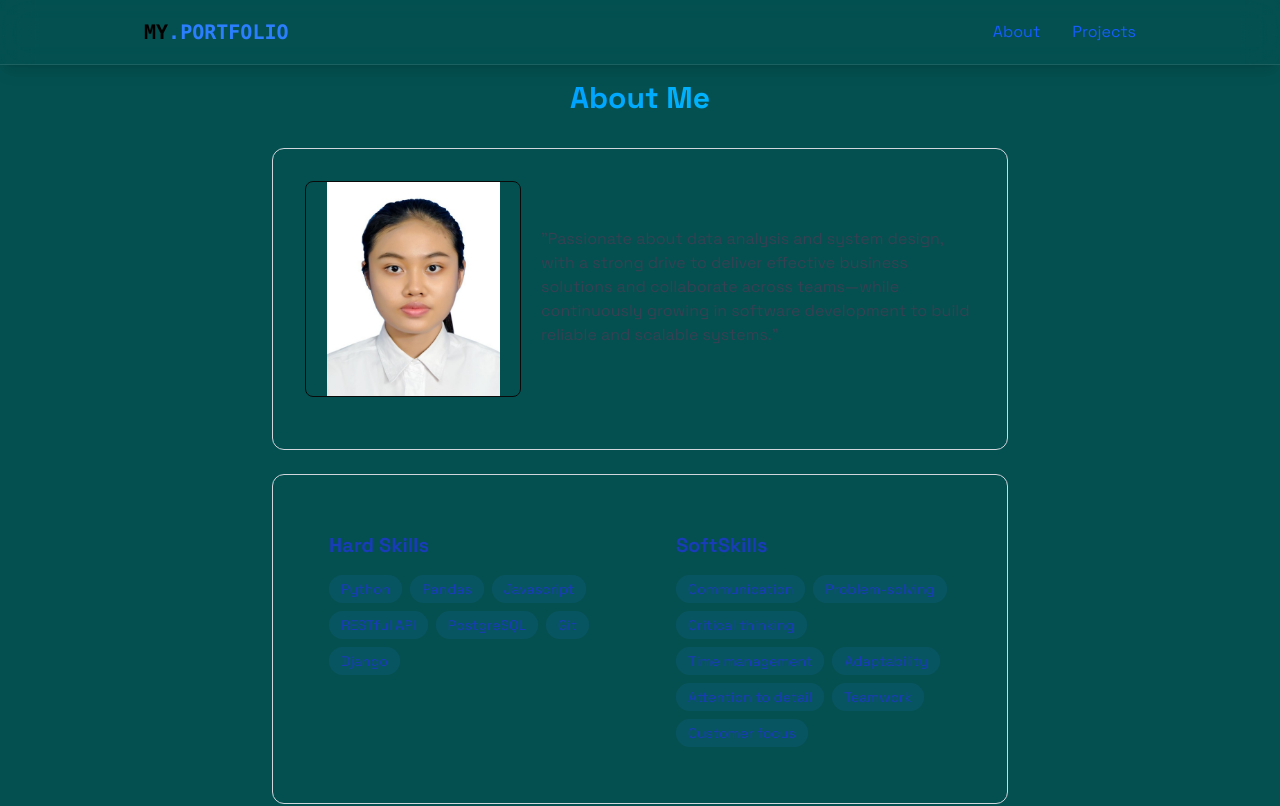
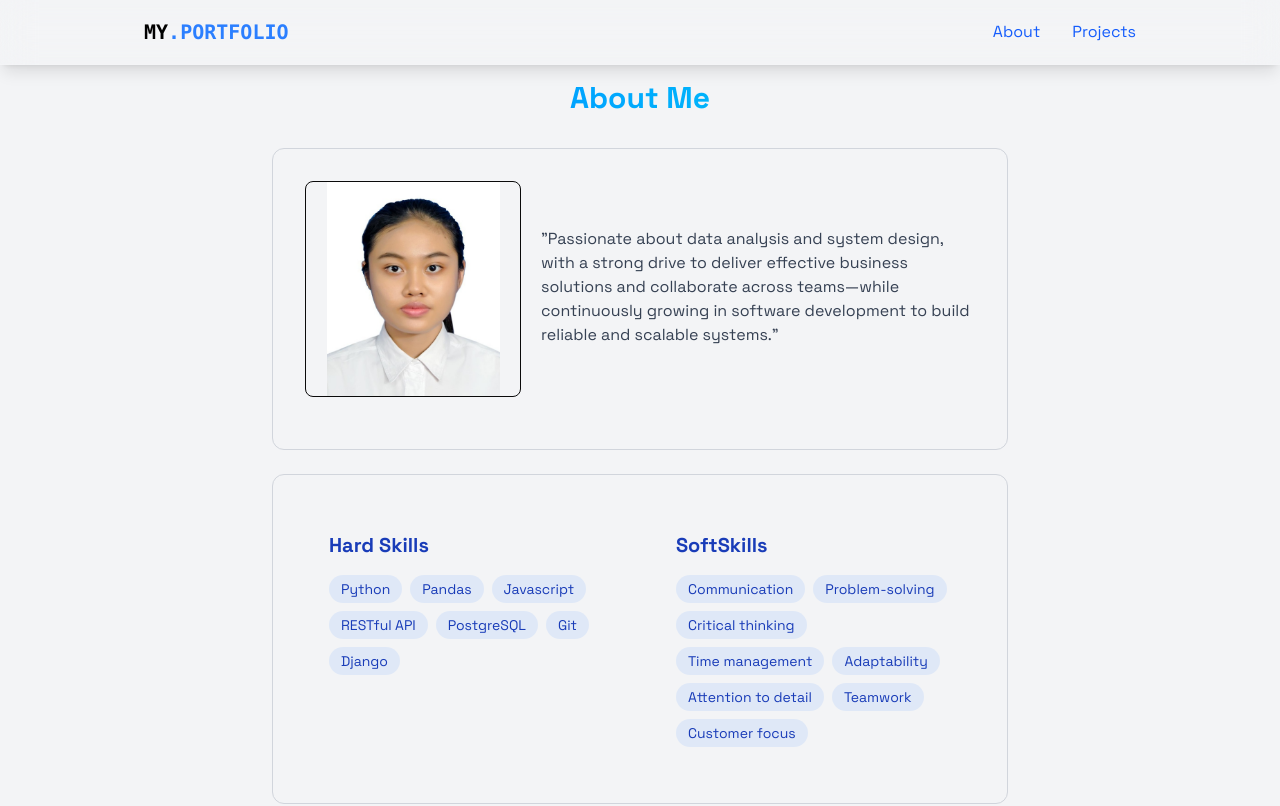
Before and after one commit to sonteenbammmm/Port-BOT, a React (Vite) app: page / in a window 1280 px wide. Shown: the top 806 px of the page. Built offline with nearby package versions, Linux system fonts and the light colour scheme.

Commit message:
Update index.css

```diff
--- a/src/index.css
+++ b/src/index.css
@@ -5,7 +5,7 @@ body {
   margin: 0;
   padding: 0;
   font-family: "Space Grotesk", sans-serif;
-  background: #045050;
+  background: #f3f4f6;
   color: #0a0a0a;
 }
 
```
